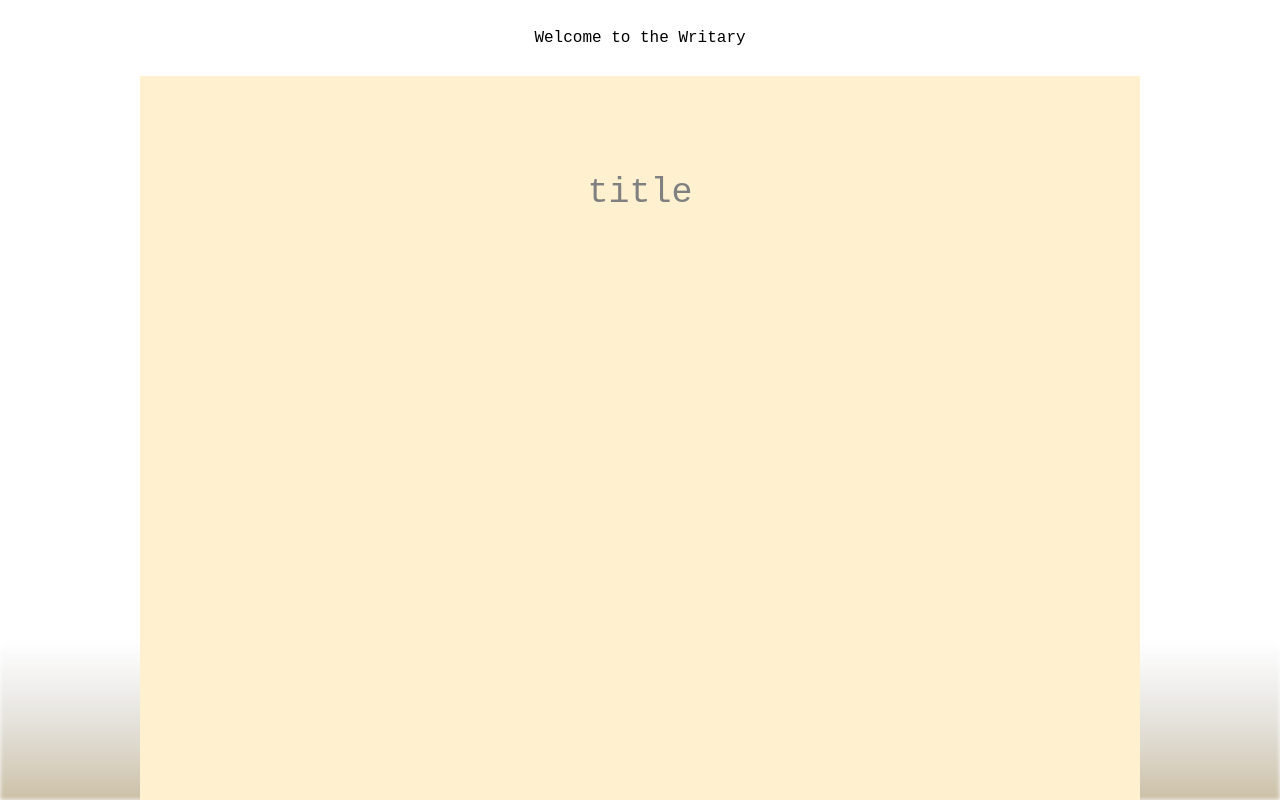
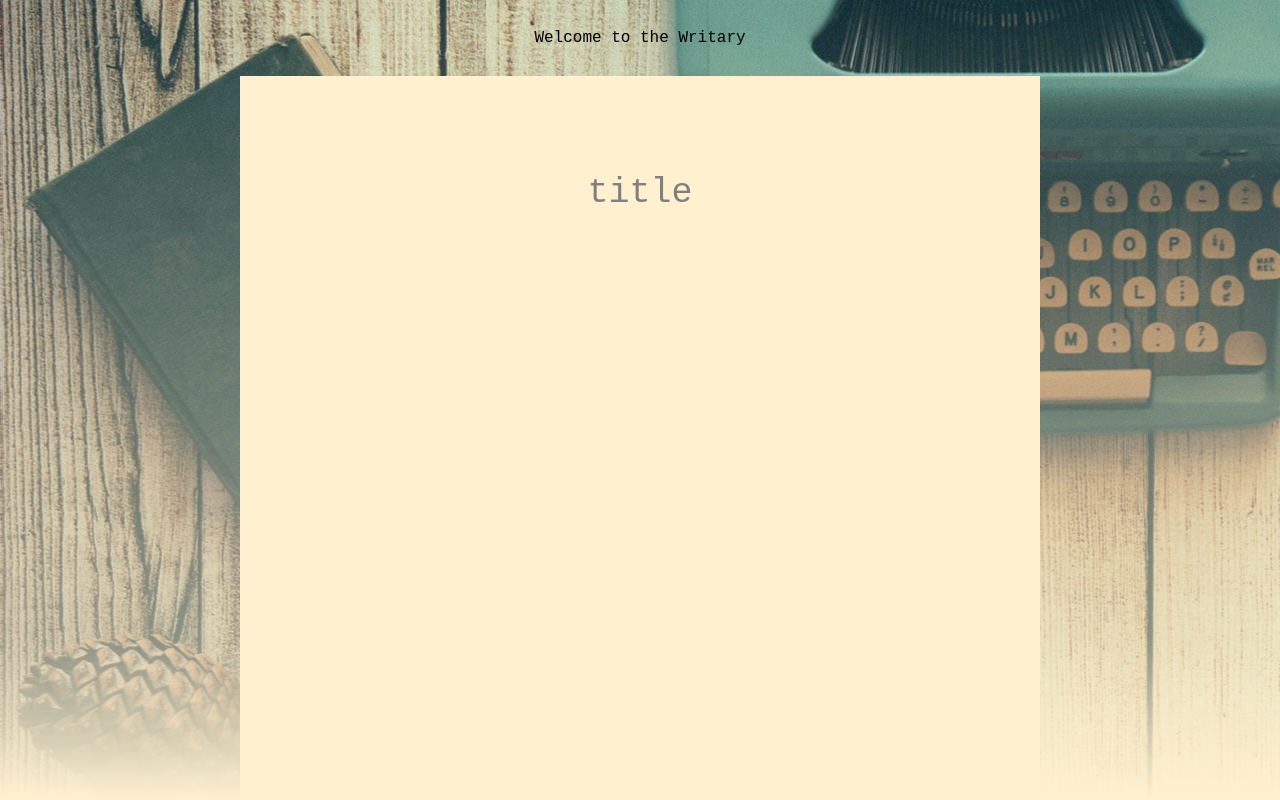
Before and after one commit to spacepumpkin/The_Writary, a website built with webpack: page index.html in a window 1280 px wide. Built offline with nearby package versions, Linux system fonts and the light colour scheme; files whose address does not match are found by name.

Commit message:
Change background to constant CSS background

```diff
--- a/index.html
+++ b/index.html
@@ -15,8 +15,7 @@
 <body>
   <div id="root">
     <h1 id="welcome">Welcome to the Writary</h1>
-    <nav></nav>
-    <canvas id="background"></canvas>
+    <!-- <canvas id="background"></canvas> -->
     <!-- <canvas id="desk"></canvas> -->
     <!-- <canvas id="text-input-canvas"></canvas> -->
     <div id="writing-space">
--- a/src/index.js
+++ b/src/index.js
@@ -10,7 +10,8 @@ document.addEventListener("DOMContentLoaded", () => {
   const textInput = document.getElementById("text-input");
 
   // * METHODS -----------------------------------------------------------------
-  Background("background");
+  // Background("background");
+
   // WritingSpace();
   // TextInputCanvas("text-input-canvas");
   // TextInput("text-input");
--- a/src/javascripts/text_input/normal_text.js
+++ b/src/javascripts/text_input/normal_text.js
@@ -1,8 +1,8 @@
 function TextInput(textInputElm) {
   const FONTSIZE = "35px";
   // let FONTFAMILY = "serif"
-  const PAPERWIDTH = 1000; // width of whole paper in px
-  const INPUTWIDTH = 900; // width of text area in px
+  const PAPERWIDTH = 800; // width of whole paper in px
+  const INPUTWIDTH = 600; // width of text area in px
   // const textInput = document.getElementById(elmId);
   // textInput.innerText = "Type here to get started";
   // textInput.contentEditable = "true";
```
Also changed, not shown: dist/index.css.
